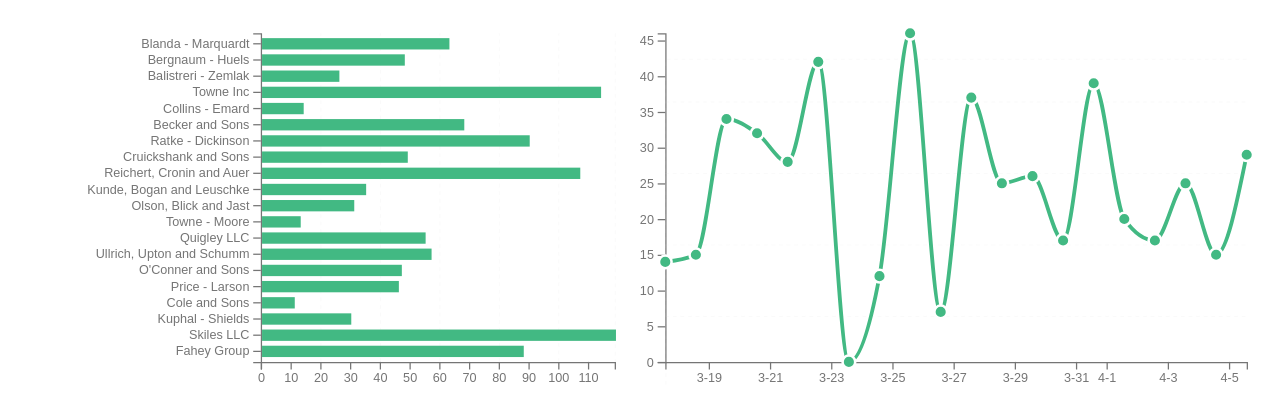
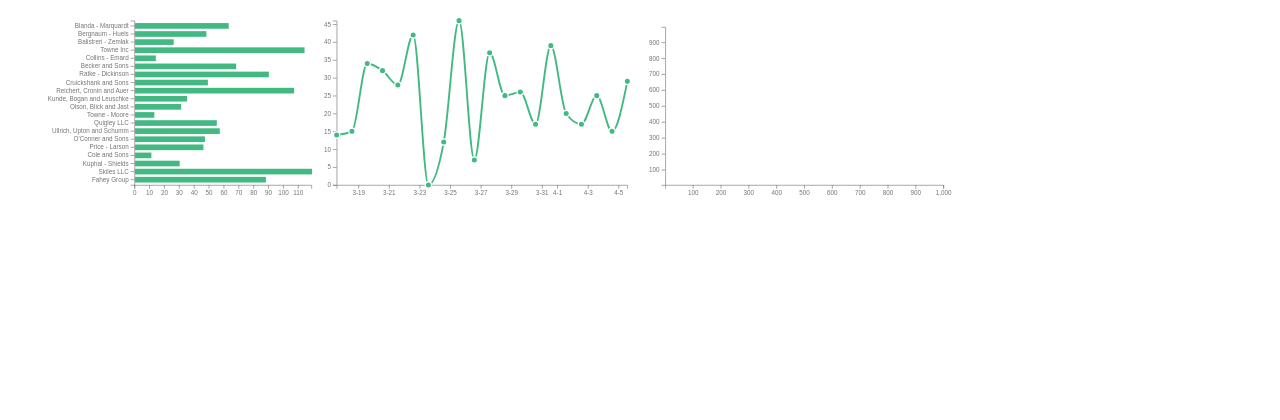
Before and after one commit to johnnyhappy365/CreateChartUsingD3, a website built with webpack: page dist/index.html in a window 1280 px wide. Built offline with nearby package versions, Linux system fonts and the light colour scheme.

Commit message:
feature: add scatter only with axis

```diff
--- a/src/index.ts
+++ b/src/index.ts
@@ -1,6 +1,6 @@
 import _ from 'lodash'
 import testdata from './testdata'
-import { BarChart, LineChart } from './lib/charts'
+import { BarChart, LineChart, ScatterChart } from './lib/charts'
 
 new BarChart({
   selector: '#chart-1',
@@ -19,3 +19,8 @@ new LineChart({
   selector: '#chart-2',
   data: testdata.data2()
 })
+
+new ScatterChart({
+  selector: '#chart-3',
+  data: testdata.data3()
+})
--- a/src/lib/charts.ts
+++ b/src/lib/charts.ts
@@ -106,6 +106,68 @@ class BaseChart {
       .attr('stroke-width', 0.1)
       .attr('stroke-dasharray', '3,3')
       .attr('transform', `translate(${margin.left}, ${margin.top})`)
+  }
+}
+
+export class ScatterChart extends BaseChart {
+  constructor(config: LineChartConfig) {
+    super()
+    this.config = {
+      width: 500,
+      height: 300,
+      margin: {
+        bottom: 20,
+        top: 30,
+        left: 40,
+        right: 20
+      },
+      showMidLine: true,
+      ...config
+    }
+    this.init()
+  }
+
+  init() {
+    this.initSvg()
+    this.initAxis()
+    this.addAxis()
+  }
+
+  protected initAxis() {
+    const { data, width, height, margin } = this.config
+    this.x = d3
+      .scaleLinear()
+      .domain(d3.extent(data.map((d: DataItem) => d.x as number)))
+      .range([margin.left, width - margin.right])
+    this.xAxis = d3.axisBottom(this.x)
+
+    this.y = d3
+      .scaleLinear()
+      .domain(d3.extent(data.map((d: DataItem) => d.y as number)))
+      .range([height - margin.bottom, margin.top])
+    this.yAxis = d3.axisLeft(this.y)
+  }
+
+  // TODO: double check wether duplicate
+  private addAxis() {
+    const { height, margin } = this.config
+    this.xAxis = this.svg
+      .append('g')
+      .attr('transform', `translate(0, ${height - margin.bottom})`)
+      .call(this.xAxis)
+
+    this.xAxis.selectAll('text').attr('fill', Colors.axis)
+    this.xAxis.selectAll('path').attr('stroke', Colors.axis)
+    this.xAxis.selectAll('line').attr('stroke', Colors.axis)
+
+    this.yAxis = this.svg
+      .append('g')
+      .attr('transform', `translate(${margin.left}, 0)`)
+      .call(this.yAxis)
+
+    this.yAxis.selectAll('text').attr('fill', Colors.axis)
+    this.yAxis.selectAll('path').attr('stroke', Colors.axis)
+    this.yAxis.selectAll('line').attr('stroke', Colors.axis)
   }
 }
 
--- a/src/testdata.ts
+++ b/src/testdata.ts
@@ -24,5 +24,15 @@ export default {
       })
     }
     return data
+  },
+  data3: () => {
+    const data: any = []
+    for (let index = 0; index < 500; index++) {
+      data.push({
+        x: Math.round(_.random(1000)),
+        y: Math.round(_.random(1000))
+      })
+    }
+    return data
   }
 }
```
Also changed, not shown: dist/index.html.
